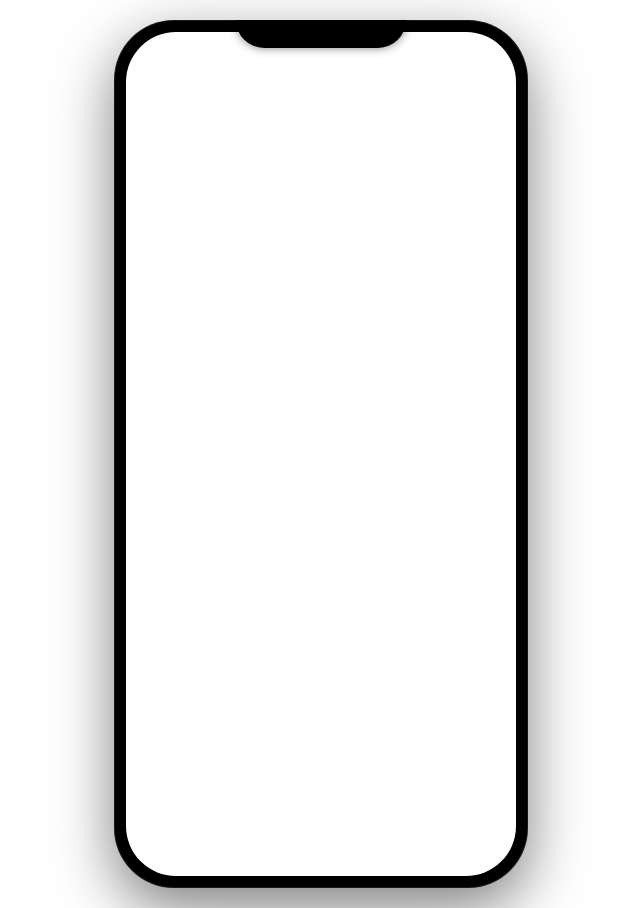
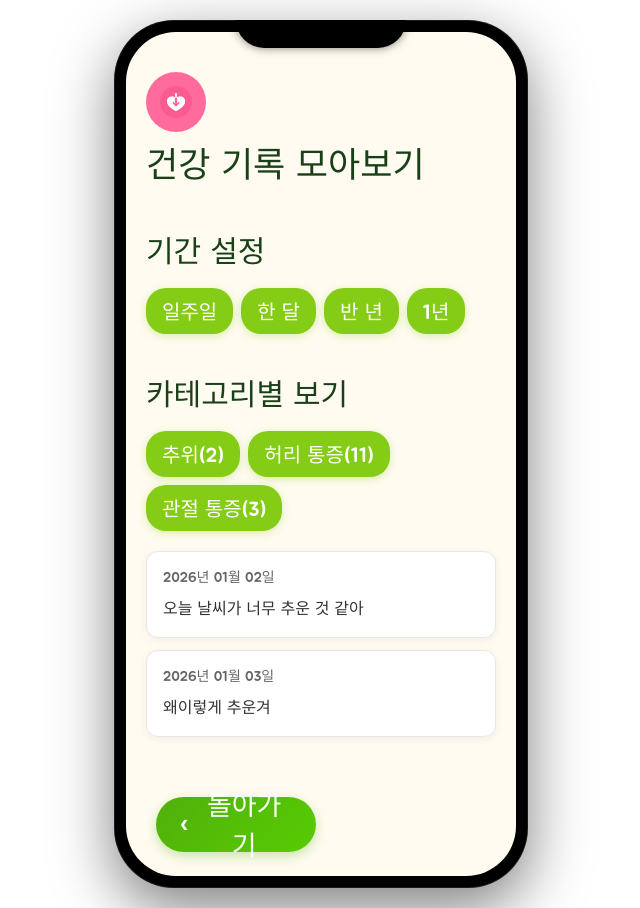
Before and after one commit to Team-FrontRunner/Front-End, a React (Vite) app: page /mystat in a window 1280 px wide. Before the commit this address had no page. Shown: the whole page, without its empty margins (319-959 px from the left). Built offline with nearby package versions, Linux system fonts and the light colour scheme.

Commit message:
mystatPage초안 완료

```diff
--- a/src/App.jsx
+++ b/src/App.jsx
@@ -5,11 +5,12 @@ import AppTrainingPage from './pages/appTrainingPage'
 import ShoppingPage from './pages/shoppingPage'
 import MyPage from './pages/myPage'
 import './App.css'
-import CardMatchGame from './pages/cardMatchGame'
 import FirstMap from './pages/NaverMapStudy/FirstMap'
 import SecondMap from './pages/NaverMapStudy/SecondMap'
 import ThirdMap from './pages/NaverMapStudy/ThirdMap.jsx'
 import Settings from './pages/settings.jsx'
+import MyStatPage from './pages/mystatPage.jsx'
+import CardMatchGame from './pages/CardMatchGame.jsx'
 
 function App() {
   return (
@@ -25,6 +26,7 @@ function App() {
         <Route path="/gilchatgi" element={<SecondMap/>} />
         <Route path="/jido" element={<ThirdMap/>} />
         <Route path="/settings" element={<Settings />} />
+        <Route path="/mystat" element={<MyStatPage />} />
       </Routes>
     </Router>
   )
--- a/src/pages/HomePage.jsx
+++ b/src/pages/HomePage.jsx
@@ -22,7 +22,7 @@ export default function HomePage() {
           <div className="health-icon">
             <img src={heartIcon} alt="heart" />
           </div>
-          <span>내 상태 확인하기</span>
+          <span onClick={() => navigate('/mystat')}>내 건강 기록 확인</span>
         </button>
       </div>
 
--- a/src/pages/myPage.jsx
+++ b/src/pages/myPage.jsx
@@ -45,8 +45,8 @@ export default function MyPage() {
           <span className="arrow">›</span>
         </button>
 
-        <button className="menu-item">
-          <span>내 상태 모아보기</span>
+        <button className="menu-item" onClick={() => navigate('/mystat')}>
+          <span>내 건강 기록 모아보기</span>
           <span className="arrow">›</span>
         </button>
 
--- /dev/null
+++ b/src/pages/mystatPage.css
@@ -0,0 +1,123 @@
+.mystat-page {
+  display: flex;
+  flex-direction: column;
+  min-height: 100%;
+  background: #fffbf0;
+  position: relative;
+}
+
+/* 상단 헤더 */
+.mystat-header {
+  background: #fffbf0;
+  padding: 40px 20px 24px 20px;
+  display: flex;
+  flex-direction: column;
+  align-items: flex-start;
+  gap: 16px;
+}
+
+.mystat-icon {
+  width: 60px;
+  height: 60px;
+  background: #FF6B9D;
+  border-radius: 50%;
+  display: flex;
+  align-items: center;
+  justify-content: center;
+  flex-shrink: 0;
+}
+
+.mystat-icon img {
+  width: 32px;
+  height: 32px;
+  object-fit: contain;
+}
+
+.mystat-title {
+  font-size: 35px;
+  font-weight: 700;
+  margin: 0;
+  color: #194018;
+}
+
+/* 섹션 스타일 */
+.mystat-section {
+  padding: 20px;
+  display: flex;
+  flex-direction: column;
+  gap: 12px;
+}
+
+.section-label {
+  font-size: 30px;
+  font-weight: 700;
+  margin: 0;
+  color: #194018;
+}
+
+.button-group {
+  display: flex;
+  gap: 8px;
+  flex-wrap: wrap;
+}
+
+.tag-button {
+  background: #84CC16;
+  color: white;
+  border: none;
+  border-radius: 20px;
+  padding: 8px 16px;
+  font-size: 20px;
+  font-weight: 600;
+  cursor: pointer;
+  transition: all 0.2s ease;
+  box-shadow: 0 2px 8px rgba(132, 204, 22, 0.3);
+}
+
+.tag-button:hover {
+  transform: translateY(-2px);
+  box-shadow: 0 4px 12px rgba(132, 204, 22, 0.4);
+}
+
+.tag-button:active {
+  transform: translateY(0);
+}
+
+/* 건강 기록 리스트 */
+.health-records {
+  padding: 0 20px 20px 20px;
+  display: flex;
+  flex-direction: column;
+  gap: 12px;
+  flex: 1;
+}
+
+.record-card {
+  background: white;
+  border-radius: 12px;
+  padding: 16px;
+  border: 1px solid #e8e8e8;
+  box-shadow: 0 2px 8px rgba(0, 0, 0, 0.06);
+}
+
+.record-date {
+  font-size: 14px;
+  font-weight: 600;
+  color: #666;
+  margin-bottom: 8px;
+}
+
+.record-content {
+  font-size: 16px;
+  font-weight: 500;
+  color: #333;
+  line-height: 1.5;
+}
+
+/* 하단 바닥글 */
+.mystat-footer {
+  margin-top: auto;
+  padding: 40px 30px;
+  display: flex;
+  justify-content: flex-start;
+}
--- /dev/null
+++ b/src/pages/mystatPage.jsx
@@ -0,0 +1,77 @@
+import { useNavigate } from 'react-router-dom'
+import './mystatPage.css'
+import BackButton from '../components/common/backButton'
+import heartIcon from '../assets/icons/heart.png'
+
+export default function MyStatPage() {
+  const navigate = useNavigate()
+
+  const periodSettings = [
+    { label: '일주일' },
+    { label: '한 달' },
+    { label: '반 년' },
+    { label: '1년' },
+  ]
+
+  const categoryViews = [
+    { label: '추위(2)' },
+    { label: '허리 통증(11)' },
+    { label: '관절 통증(3)' },
+  ]
+
+  const healthRecords = [
+    { date: '2026년 01월 02일', content: '오늘 날씨가 너무 추운 것 같아' },
+    { date: '2026년 01월 03일', content: '왜이렇게 추운겨' },
+  ]
+
+  return (
+    <div className="mystat-page">
+      {/* 상단 헤더 */}
+      <div className="mystat-header">
+        <div className="mystat-icon">
+          <img src={heartIcon} alt="health" />
+        </div>
+        <h1 className="mystat-title">건강 기록 모아보기</h1>
+      </div>
+
+      {/* 기간 설정 섹션 */}
+      <div className="mystat-section">
+        <h2 className="section-label">기간 설정</h2>
+        <div className="button-group">
+          {periodSettings.map((item, index) => (
+            <button key={index} className="tag-button">
+              {item.label}
+            </button>
+          ))}
+        </div>
+      </div>
+
+      {/* 카테고리별 보기 섹션 */}
+      <div className="mystat-section">
+        <h2 className="section-label">카테고리별 보기</h2>
+        <div className="button-group">
+          {categoryViews.map((item, index) => (
+            <button key={index} className="tag-button">
+              {item.label}
+            </button>
+          ))}
+        </div>
+      </div>
+
+      {/* 건강 기록 리스트 */}
+      <div className="health-records">
+        {healthRecords.map((record, index) => (
+          <div key={index} className="record-card">
+            <div className="record-date">{record.date}</div>
+            <div className="record-content">{record.content}</div>
+          </div>
+        ))}
+      </div>
+
+      {/* 돌아가기 버튼 */}
+      <footer className="mystat-footer">
+        <BackButton onClick={() => navigate(-1)} />
+      </footer>
+    </div>
+  )
+}
```
